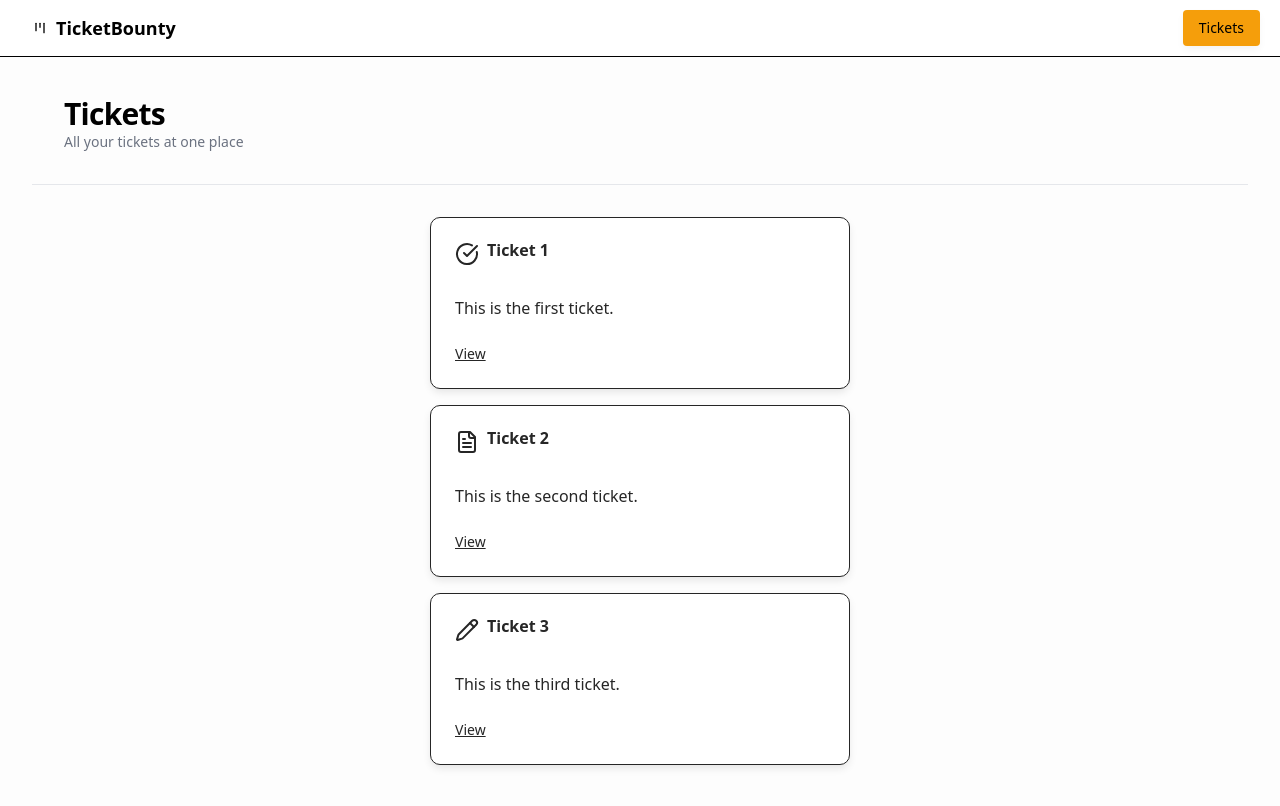
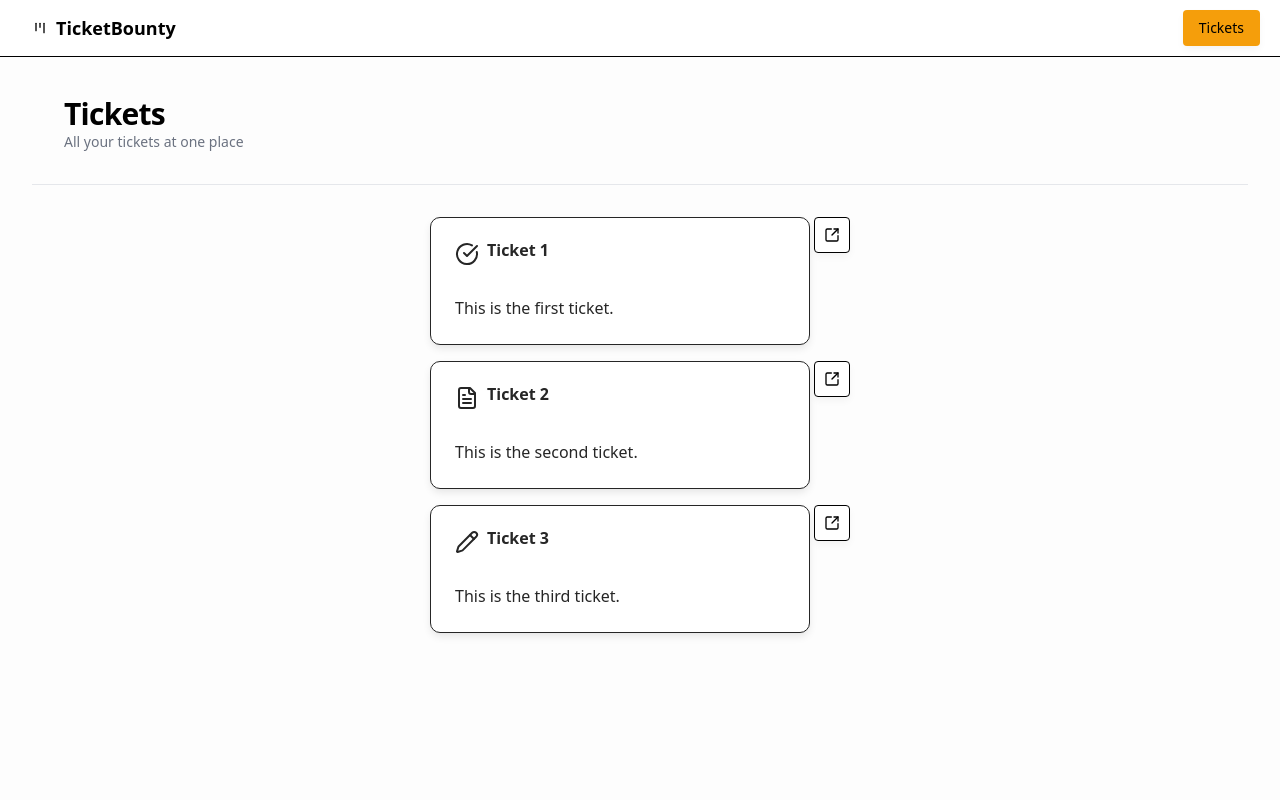
Before and after one commit to schaeferka/road-to-next, a Next.js app: page /tickets in a window 1280 px wide. Shown: the top 806 px of the page. Built offline with nearby package versions, Linux system fonts and the light colour scheme.

Commit message:
extract ticket feature

```diff
--- a/src/app/tickets/[ticketId]/page.tsx
+++ b/src/app/tickets/[ticketId]/page.tsx
@@ -3,6 +3,7 @@ import Link from "next/link";
 import { Placeholder } from "@/components/placeholder";
 import { Button } from "@/components/ui/button";
 import { initialTickets } from "@/data";
+import { TicketItem } from "@/features/ticket/components/ticket-item";
 import { ticketsPath } from "@/paths";
 
 type TicketPageProps = {
@@ -30,9 +31,8 @@ const TicketPage = async ({ params }: TicketPageProps) => {
   }
 
   return (
-    <div>
-      <h2 className="text-lg">{ticket.title}</h2>
-      <p className="text-sm">{ticket.content}</p>
+    <div className="flex justify-center animate-fade-from-top">
+      <TicketItem ticket={ticket} isDetail />
     </div>
   );
 };
--- a/src/app/tickets/page.tsx
+++ b/src/app/tickets/page.tsx
@@ -1,22 +1,6 @@
-import { LucideCheckCircle, LucideFileText, LucidePencil } from "lucide-react";
-import Link from "next/link";
-
 import { Heading } from "@/components/heading";
-import {
-  Card,
-  CardContent,
-  CardFooter,
-  CardHeader,
-  CardTitle,
-} from "@/components/ui/card";
 import { initialTickets } from "@/data";
-import { ticketPath } from "@/paths";
-
-const TICKET_ICONS = {
-  OPEN: <LucideFileText />,
-  DONE: <LucideCheckCircle />,
-  IN_PROGRESS: <LucidePencil />,
-};
+import { TicketItem } from "@/features/ticket/components/ticket-item";
 
 const TicketsPage = () => {
   return (
@@ -25,24 +9,7 @@ const TicketsPage = () => {
 
       <div className="flex-1 flex flex-col items-center gap-y-4 animate-fade-from-top">
         {initialTickets.map((ticket) => (
-          <Card key={ticket.id} className="w-full max-w-[420px]">
-            <CardHeader>
-              <CardTitle className="flex gap-x-2">
-                <span>{TICKET_ICONS[ticket.status]}</span>
-                <span className="truncate">{ticket.title}</span>
-              </CardTitle>
-            </CardHeader>
-            <CardContent>
-              <span className="line-clamp-3 whitespace-break-spaces">
-                {ticket.content}
-              </span>
-            </CardContent>
-            <CardFooter>
-              <Link href={ticketPath(ticket.id)} className="text-sm underline">
-                View
-              </Link>
-            </CardFooter>
-          </Card>
+          <TicketItem key={ticket.id} ticket={ticket} />
         ))}
       </div>
     </div>
--- /dev/null
+++ b/src/features/ticket/components/ticket-item.tsx
@@ -0,0 +1,58 @@
+import clsx from "clsx";
+import { LucideArrowUpRightFromSquare } from "lucide-react";
+import Link from "next/link";
+
+import { Button } from "@/components/ui/button";
+import { Card, CardContent, CardHeader, CardTitle } from "@/components/ui/card";
+import { ticketPath } from "@/paths";
+
+import { TICKET_ICONS } from "../constants";
+import { Ticket } from "../types";
+
+type TicketItemProps = {
+  ticket: Ticket;
+  isDetail?: boolean;
+};
+
+const TicketItem = ({ ticket, isDetail }: TicketItemProps) => {
+  const detailButton = (
+    <Button variant="outline" size="icon" asChild>
+      <Link href={ticketPath(ticket.id)}>
+        <LucideArrowUpRightFromSquare className="h-4 w-4" />
+      </Link>
+    </Button>
+  );
+
+  return (
+    <div
+      className={clsx("w-full flex gap-x-1", {
+        "max-w-[580px]": isDetail,
+        "max-w-[420px]": !isDetail,
+      })}
+    >
+      <Card className="w-full">
+        <CardHeader>
+          <CardTitle className="flex gap-x-2">
+            <span>{TICKET_ICONS[ticket.status]}</span>
+            <span className="truncate">{ticket.title}</span>
+          </CardTitle>
+        </CardHeader>
+        <CardContent>
+          <span
+            className={clsx("whitespace-break-spaces", {
+              "line-clamp-3": !isDetail,
+            })}
+          >
+            {ticket.content}
+          </span>
+        </CardContent>
+      </Card>
+
+      {isDetail ? null : (
+        <div className="flex flex-col gap-y-1">{detailButton}</div>
+      )}
+    </div>
+  );
+};
+
+export { TicketItem };
--- /dev/null
+++ b/src/features/ticket/constants.tsx
@@ -0,0 +1,7 @@
+import { LucideCheckCircle, LucideFileText, LucidePencil } from "lucide-react";
+
+export const TICKET_ICONS = {
+  OPEN: <LucideFileText />,
+  DONE: <LucideCheckCircle />,
+  IN_PROGRESS: <LucidePencil />,
+};
--- /dev/null
+++ b/src/features/ticket/types.ts
@@ -0,0 +1,8 @@
+export type TicketStatus = "OPEN" | "DONE" | "IN_PROGRESS";
+
+export type Ticket = {
+  id: string;
+  title: string;
+  content: string;
+  status: TicketStatus;
+};
```
